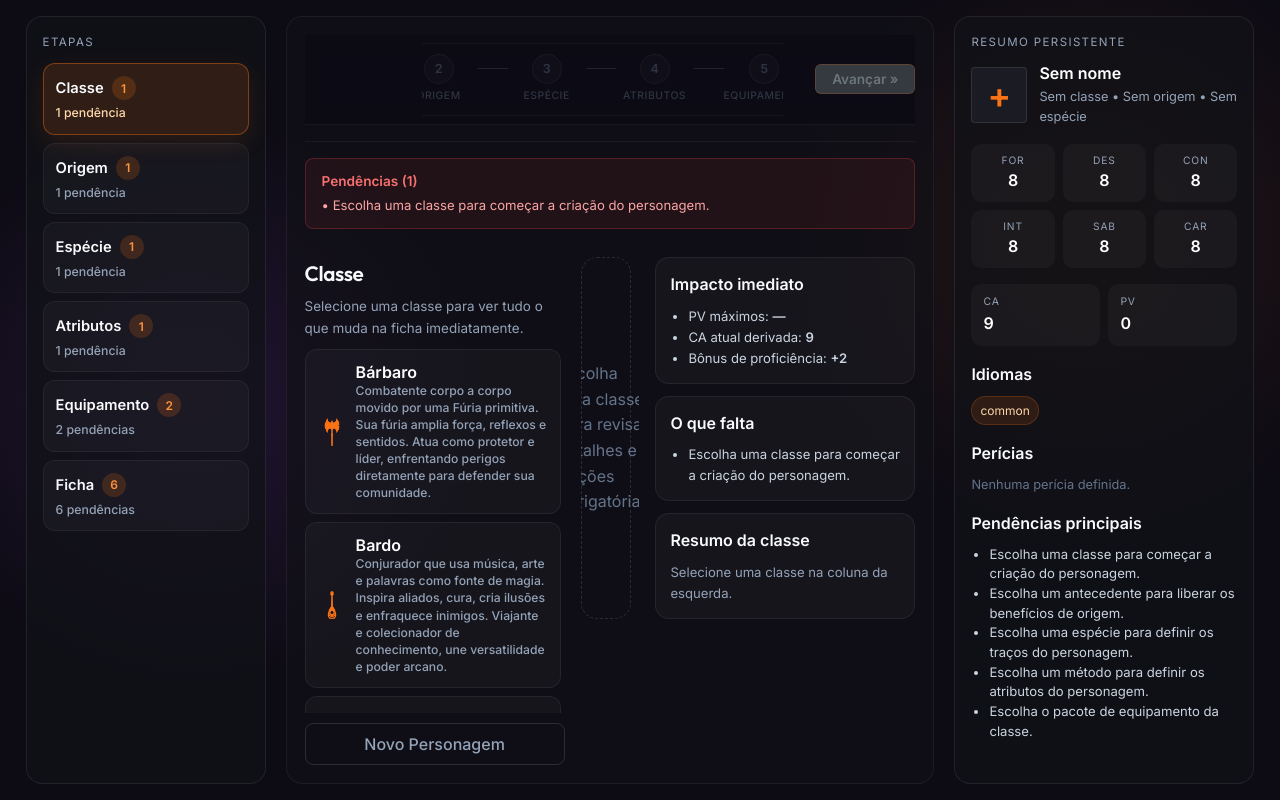
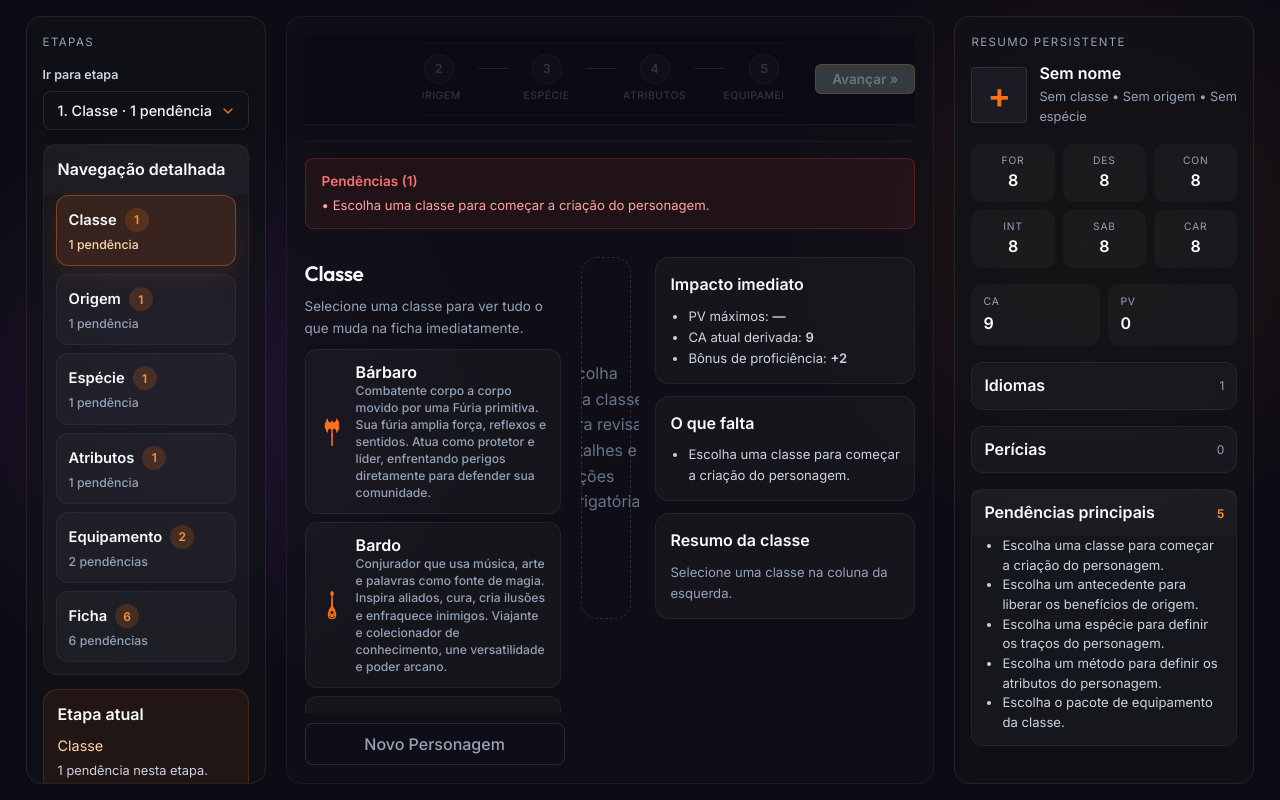
Before and after one commit to cauefeliciano14/app, a React (Vite) app: page / in a window 1280 px wide. Built offline with nearby package versions, Linux system fonts and the light colour scheme.

Commit message:
Fix creator panel scrolling and organization

```diff
--- a/src/components/steps/StepLayout.module.css
+++ b/src/components/steps/StepLayout.module.css
@@ -9,4 +9,5 @@
   flex-direction: column;
   flex: 1;
   min-height: 0;
+  overflow: hidden;
 }
--- a/src/features/creator/layout/CreatorShell.module.css
+++ b/src/features/creator/layout/CreatorShell.module.css
@@ -19,6 +19,8 @@
   border-radius: 16px;
   padding: 16px;
   backdrop-filter: blur(12px);
+  overflow-y: auto;
+  overscroll-behavior: contain;
 }
 
 .main {
@@ -36,6 +38,7 @@
   flex-direction: column;
   flex: 1;
   min-height: 0;
+  overflow: hidden;
 }
 
 @media (max-width: 1180px) {
--- a/src/features/creator/navigation/StepSidebar.tsx
+++ b/src/features/creator/navigation/StepSidebar.tsx
@@ -23,12 +23,40 @@ export function StepSidebar() {
     sheet: validationResult.errors.length,
   };
 
+  const currentItem = ITEMS[currentStep];
+
   return (
-    <div>
-      <div style={{ color: '#94a3b8', fontSize: '0.72rem', textTransform: 'uppercase', letterSpacing: '0.12em', marginBottom: '12px' }}>
+    <div style={{ display: 'flex', flexDirection: 'column', gap: '14px' }}>
+      <div style={{ color: '#94a3b8', fontSize: '0.72rem', textTransform: 'uppercase', letterSpacing: '0.12em' }}>
         Etapas
       </div>
-      <div style={{ display: 'flex', flexDirection: 'column', gap: '8px' }}>
+
+      <label style={{ display: 'flex', flexDirection: 'column', gap: '6px' }}>
+        <span style={{ color: '#cbd5e1', fontSize: '0.78rem', fontWeight: 600 }}>Ir para etapa</span>
+        <select
+          className="premium-select"
+          aria-label="Ir para etapa"
+          value={currentStep}
+          onChange={(e) => setCurrentStep(Number(e.target.value))}
+        >
+          {ITEMS.map((item) => {
+            const pending = pendingMap[item.key];
+
+            return (
+              <option key={item.label} value={item.index}>
+                {item.index + 1}. {item.label}{pending > 0 ? ` · ${pending} pendência${pending > 1 ? 's' : ''}` : ''}
+              </option>
+            );
+          })}
+        </select>
+      </label>
+
+      <details open style={{ background: 'rgba(255,255,255,0.03)', border: '1px solid rgba(255,255,255,0.06)', borderRadius: '14px' }}>
+        <summary style={{ cursor: 'pointer', listStyle: 'none', padding: '12px 14px', color: '#f8fafc', fontWeight: 700 }}>
+          Navegação detalhada
+        </summary>
+
+        <div style={{ display: 'flex', flexDirection: 'column', gap: '8px', padding: '0 12px 12px' }}>
           {ITEMS.map((item) => {
             const active = currentStep === item.index;
             const pending = pendingMap[item.key];
@@ -77,6 +105,15 @@ export function StepSidebar() {
             );
           })}
         </div>
+      </details>
+
+      <div style={{ background: 'rgba(249,115,22,0.08)', border: '1px solid rgba(249,115,22,0.18)', borderRadius: '14px', padding: '12px 14px' }}>
+        <div style={{ color: '#f8fafc', fontWeight: 700, marginBottom: '6px' }}>Etapa atual</div>
+        <div style={{ color: '#fed7aa', fontSize: '0.9rem', marginBottom: '4px' }}>{currentItem?.label ?? '—'}</div>
+        <div style={{ color: '#cbd5e1', fontSize: '0.8rem', lineHeight: 1.5 }}>
+          {currentItem ? `${pendingMap[currentItem.key]} pendência${pendingMap[currentItem.key] !== 1 ? 's' : ''} nesta etapa.` : 'Selecione uma etapa para continuar.'}
+        </div>
+      </div>
     </div>
   );
 }
--- a/src/features/creator/summary/CharacterSummaryPanel.tsx
+++ b/src/features/creator/summary/CharacterSummaryPanel.tsx
@@ -47,19 +47,9 @@ export function CharacterSummaryPanel() {
         <SummaryPill label="PV" value={String(derivedSheet.maxHP)} />
       </div>
 
-      <SummaryList title="Idiomas" items={derivedSheet.languages} empty="Nenhum idioma extra." />
-      <SummaryList title="Perícias" items={derivedSheet.skillProficiencies} empty="Nenhuma perícia definida." />
-
-      <div>
-        <div style={{ color: '#f8fafc', fontWeight: 700, marginBottom: '8px' }}>Pendências principais</div>
-        {mainPendencies.length === 0 ? (
-          <div style={{ color: '#4ade80', fontSize: '0.82rem' }}>Personagem pronto para a ficha final.</div>
-        ) : (
-          <ul style={{ margin: 0, paddingLeft: '18px', color: '#cbd5e1', fontSize: '0.82rem', lineHeight: 1.5 }}>
-            {mainPendencies.map((error) => <li key={error}>{error}</li>)}
-          </ul>
-        )}
-      </div>
+      <SummaryList title="Idiomas" items={derivedSheet.languages} empty="Nenhum idioma extra." defaultOpen={false} />
+      <SummaryList title="Perícias" items={derivedSheet.skillProficiencies} empty="Nenhuma perícia definida." defaultOpen={false} />
+      <SummaryIssues items={mainPendencies} />
     </div>
   );
 }
@@ -73,10 +63,14 @@ function SummaryPill({ label, value }: { label: string; value: string }) {
   );
 }
 
-function SummaryList({ title, items, empty }: { title: string; items: string[]; empty: string }) {
+function SummaryList({ title, items, empty, defaultOpen = true }: { title: string; items: string[]; empty: string; defaultOpen?: boolean }) {
   return (
-    <div>
-      <div style={{ color: '#f8fafc', fontWeight: 700, marginBottom: '8px' }}>{title}</div>
+    <details open={defaultOpen} style={{ background: 'rgba(255,255,255,0.03)', border: '1px solid rgba(255,255,255,0.06)', borderRadius: '12px' }}>
+      <summary style={{ cursor: 'pointer', listStyle: 'none', padding: '10px 12px', display: 'flex', justifyContent: 'space-between', alignItems: 'center' }}>
+        <span style={{ color: '#f8fafc', fontWeight: 700 }}>{title}</span>
+        <span style={{ color: '#94a3b8', fontSize: '0.75rem' }}>{items.length}</span>
+      </summary>
+      <div style={{ padding: '0 12px 12px' }}>
         {items.length === 0 ? (
           <div style={{ color: '#64748b', fontSize: '0.8rem' }}>{empty}</div>
         ) : (
@@ -89,5 +83,28 @@ function SummaryList({ title, items, empty }: { title: string; items: string[];
           </div>
         )}
       </div>
+    </details>
   );
 }
+
+function SummaryIssues({ items }: { items: string[] }) {
+  return (
+    <details open style={{ background: 'rgba(255,255,255,0.03)', border: '1px solid rgba(255,255,255,0.06)', borderRadius: '12px' }}>
+      <summary style={{ cursor: 'pointer', listStyle: 'none', padding: '10px 12px', display: 'flex', justifyContent: 'space-between', alignItems: 'center' }}>
+        <span style={{ color: '#f8fafc', fontWeight: 700 }}>Pendências principais</span>
+        <span style={{ color: items.length === 0 ? '#4ade80' : '#fb923c', fontSize: '0.75rem', fontWeight: 700 }}>
+          {items.length === 0 ? 'OK' : items.length}
+        </span>
+      </summary>
+      <div style={{ padding: '0 12px 12px' }}>
+        {items.length === 0 ? (
+          <div style={{ color: '#4ade80', fontSize: '0.82rem' }}>Personagem pronto para a ficha final.</div>
+        ) : (
+          <ul style={{ margin: 0, paddingLeft: '18px', color: '#cbd5e1', fontSize: '0.82rem', lineHeight: 1.5 }}>
+            {items.map((error) => <li key={error}>{error}</li>)}
+          </ul>
+        )}
+      </div>
+    </details>
+  );
+}
```
Lines whose indentation alone changed are shown as unchanged.
